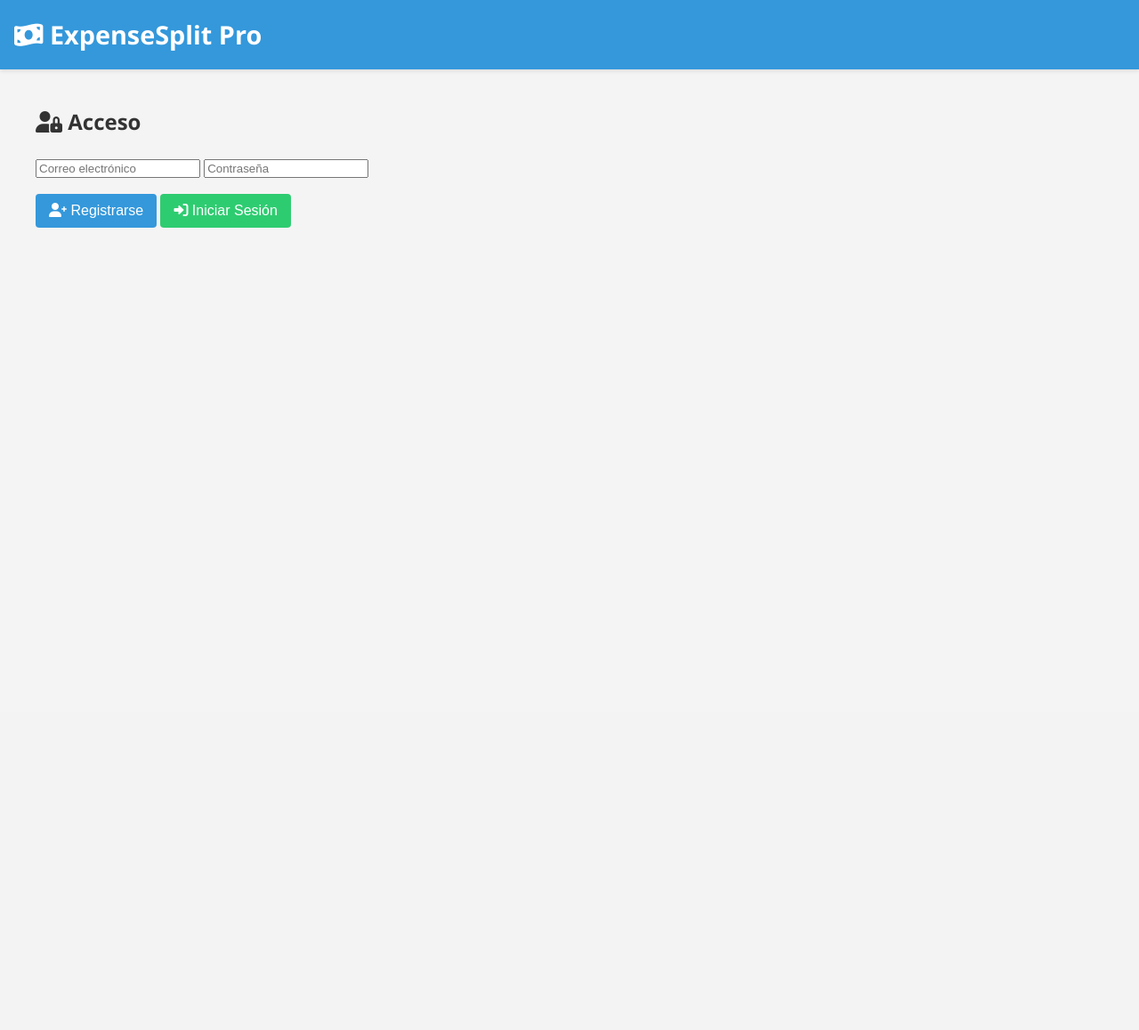
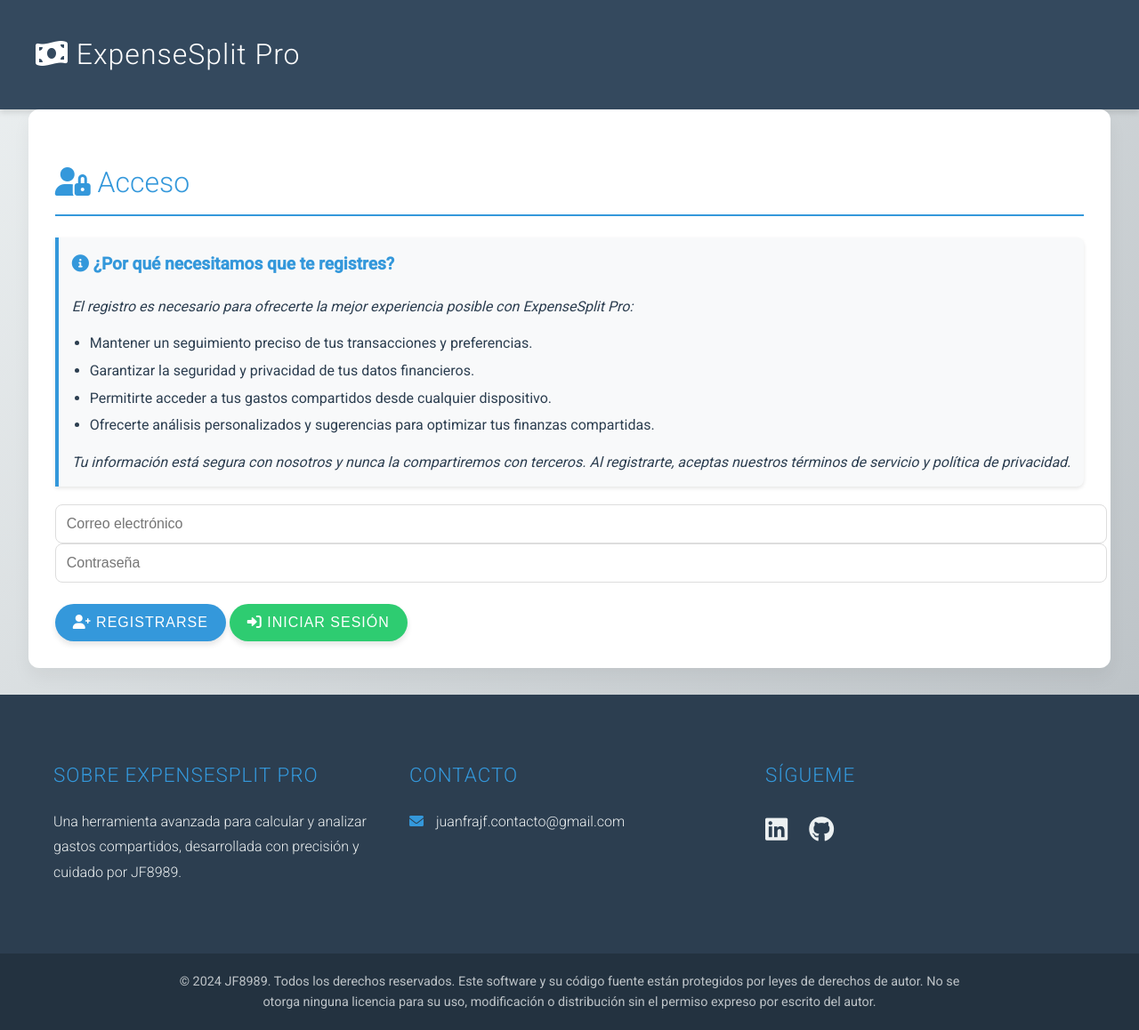
Before and after one commit to jf8989/expenses-calculator-py, a Flask app: page / in a window 1280 px wide. Shown: the whole page at 89% size. Before the commit the page ends 256 px from the top, so only its background shows below. Run offline with Flask 3, Linux system fonts and the light colour scheme; some libraries are stand-ins or nearby versions.

Commit message:
fixed some stuff - added disclaimer

```diff
--- a/static/css/styles.css
+++ b/static/css/styles.css
@@ -4,19 +4,38 @@
   --secondary-color: #2ecc71;
   --danger-color: #e74c3c;
   --warning-color: #f39c12;
-  --text-color: #333;
-  --bg-color: #f4f4f4;
+  --text-color: #2c3e50;
+  --bg-color: #ecf0f1;
   --card-bg: #ffffff;
+  --header-bg: #34495e;
+  --footer-bg: #2c3e50;
+  --footer-text: #ecf0f1;
+  --transition: all 0.3s ease;
 }
 
 /* Base styles */
 body {
-  font-family: "Segoe UI", Tahoma, Geneva, Verdana, sans-serif;
+  font-family: 'Roboto', sans-serif;
   line-height: 1.6;
   margin: 0;
   padding: 0;
-  background-color: var(--bg-color);
+  background: linear-gradient(135deg, #ecf0f1 0%, #bdc3c7 100%);
   color: var(--text-color);
+  transition: var(--transition);
+  display: flex;
+  flex-direction: column;
+  min-height: 100vh; /* Asegura que el body ocupe al menos toda la altura de la ventana */
+}
+
+/* Estilos para fijar el footer al fondo */
+html, body {
+  height: 100%;
+  margin: 0;
+  padding: 0;
+}
+
+.site-content {
+  flex: 1 0 auto; /* Permite que el contenido crezca pero no se encoja */
 }
 
 .container {
@@ -27,10 +46,10 @@ body {
 
 /* Header styles */
 header {
-  background-color: var(--primary-color);
+  background-color: var(--header-bg);
   color: white;
   padding: 1rem;
-  box-shadow: 0 2px 4px rgba(0, 0, 0, 0.1);
+  box-shadow: 0 4px 6px rgba(0, 0, 0, 0.1);
 }
 
 .header-content {
@@ -41,125 +60,127 @@ header {
 
 header h1 {
   margin: 0;
-  font-size: 1.8rem;
+  font-size: 2rem;
+  font-weight: 300;
+  letter-spacing: 1px;
 }
 
 /* Button styles */
 .btn {
-  padding: 10px 15px;
+  padding: 12px 20px;
   border: none;
-  border-radius: 4px;
+  border-radius: 50px;
   cursor: pointer;
   font-size: 1rem;
-  transition: background-color 0.3s ease, transform 0.1s ease;
+  font-weight: 500;
+  text-transform: uppercase;
+  letter-spacing: 1px;
+  transition: var(--transition);
+  box-shadow: 0 4px 6px rgba(0, 0, 0, 0.1);
 }
 
 .btn:hover {
   transform: translateY(-2px);
+  box-shadow: 0 6px 8px rgba(0, 0, 0, 0.15);
+  filter: brightness(110%);
 }
 
-.btn-primary {
-  background-color: var(--primary-color);
-  color: white;
-}
-
-.btn-success {
-  background-color: var(--secondary-color);
-  color: white;
-}
-
-.btn-danger {
-  background-color: var(--danger-color);
-  color: white;
-}
-
-.btn-warning {
-  background-color: var(--warning-color);
-  color: white;
-}
+.btn-primary { background-color: var(--primary-color); color: white; }
+.btn-success { background-color: var(--secondary-color); color: white; }
+.btn-danger { background-color: var(--danger-color); color: white; }
+.btn-warning { background-color: var(--warning-color); color: white; }
 
 /* Form styles */
 .form-group {
-  margin-bottom: 1rem;
+  margin-bottom: 1.5rem;
 }
 
 .form-control {
   width: 100%;
-  padding: 10px;
+  padding: 12px;
   border: 1px solid #ddd;
-  border-radius: 4px;
+  border-radius: 8px;
   font-size: 1rem;
+  transition: var(--transition);
 }
 
-/* Input group styles */
-.input-group {
-  display: flex;
-  margin-bottom: 1rem;
-}
-
-.input-group input {
-  flex-grow: 1;
-  padding: 10px;
-  font-size: 1rem;
-  border: 1px solid #ddd;
-  border-radius: 4px 0 0 4px;
-}
-
-.input-group .btn {
-  border-radius: 0 4px 4px 0;
+.form-control:focus {
+  outline: none;
+  border-color: var(--primary-color);
+  box-shadow: 0 0 0 2px rgba(52, 152, 219, 0.2);
 }
 
 /* Section styles */
 .section {
   background-color: var(--card-bg);
-  border-radius: 8px;
-  padding: 20px;
-  margin-bottom: 20px;
-  box-shadow: 0 4px 6px rgba(0, 0, 0, 0.1);
+  border-radius: 12px;
+  padding: 30px;
+  margin-bottom: 30px;
+  box-shadow: 0 10px 20px rgba(0, 0, 0, 0.05);
+  transition: var(--transition);
+}
+
+.section:hover {
+  transform: translateY(-5px);
+  box-shadow: 0 15px 30px rgba(0, 0, 0, 0.1);
 }
 
 .section h2 {
   color: var(--primary-color);
-  margin-bottom: 1rem;
+  margin-bottom: 1.5rem;
+  font-weight: 300;
+  font-size: 2rem;
+  border-bottom: 2px solid var(--primary-color);
+  padding-bottom: 10px;
 }
 
 /* Table styles */
 .table-responsive {
   overflow-x: auto;
+  border-radius: 8px;
+  box-shadow: 0 4px 6px rgba(0, 0, 0, 0.05);
 }
 
 .table {
   width: 100%;
-  border-collapse: collapse;
+  border-collapse: separate;
+  border-spacing: 0;
 }
 
 .table th,
 .table td {
-  padding: 12px;
+  padding: 15px;
   text-align: left;
-  border-bottom: 1px solid #ddd;
-}
-
-.table td {
-  vertical-align: middle;
+  border-bottom: 1px solid #e0e0e0;
 }
 
 .table th {
   background-color: var(--primary-color);
+  color: white;
+  font-weight: 500;
+  text-transform: uppercase;
+  letter-spacing: 1px;
   white-space: nowrap;
-  overflow: hidden;
-  text-overflow: ellipsis;
+}
+
+.table tr:last-child td {
+  border-bottom: none;
 }
 
 .table tr:nth-child(even) {
-  background-color: #f2f2f2;
+  background-color: #f8f9fa;
+}
+
+.table tr:hover {
+  background-color: #e9ecef;
+  transition: var(--transition);
 }
 
 /* Participants grid */
 .participants-grid {
   display: grid;
-  grid-template-columns: repeat(auto-fill, minmax(200px, 1fr));
-  gap: 1rem;
+  grid-template-columns: repeat(auto-fill, minmax(250px, 1fr));
+  gap: 1.5rem;
   padding: 0;
   list-style-type: none;
 }
@@ -189,100 +207,101 @@ header h1 {
 }
 
 .participant-icon {
-  margin-right: 10px;
-  font-size: 1.2rem;
+  margin-right: 15px;
+  font-size: 1.5rem;
   color: var(--primary-color);
 }
 
 .participant-name {
-  font-weight: bold;
+  font-weight: 500;
+  font-size: 1.1rem;
 }
 
-/* Search bar styles */
-#transaction-search-input {
-  width: 100%;
-  padding: 10px;
-  font-size: 1rem;
-  border: 1px solid #ddd;
-  border-radius: 4px;
-  margin-bottom: 1rem;
+/* Footer styles */
+.site-footer {
+  background-color: var(--footer-bg);
+  color: var(--footer-text);
+  padding: 50px 0 0;
+  flex-shrink: 0; /* Previene que el footer se encoja */
+  margin-top: auto; /* Empuja el footer al fondo */
 }
 
-/* Responsive design */
-@media (max-width: 768px) {
-  .header-content {
-    flex-direction: column;
-    align-items: flex-start;
+.footer-content {
+  display: flex;
+  flex-wrap: wrap;
+  justify-content: space-between;
+  max-width: 1200px;
+  margin: 0 auto;
+  padding: 0 20px;
 }
 
-  header h1 {
-    margin-bottom: 10px;
+.footer-section {
+  flex: 1;
+  margin-bottom: 30px;
+  min-width: 250px;
+  padding: 0 20px;
 }
 
-  .btn-group {
-    display: flex;
-    flex-direction: column;
-    width: 100%;
+.footer-section h3 {
+  color: var(--primary-color);
+  font-size: 1.4rem;
+  margin-bottom: 20px;
+  font-weight: 300;
+  text-transform: uppercase;
+  letter-spacing: 1px;
 }
 
-  .btn-group .btn {
-    margin-bottom: 10px;
+.footer-section p {
+  line-height: 1.8;
+  font-weight: 300;
 }
 
-  .participants-grid {
-    grid-template-columns: 1fr;
+.footer-section.contact i {
+  margin-right: 10px;
+  color: var(--primary-color);
 }
 
-  .participant-card {
-    flex-direction: column;
-    align-items: flex-start;
+.footer-section.social .social-icon {
+  display: inline-block;
+  margin-right: 20px;
+  color: var(--footer-text);
+  font-size: 1.8rem;
+  transition: var(--transition);
 }
 
-  .participant-card .btn-danger {
-    margin-top: 10px;
-    align-self: flex-end;
+.footer-section.social .social-icon:hover {
+  color: var(--primary-color);
+  transform: translateY(-3px);
 }
 
-  .table {
-    font-size: 0.8rem;
+.footer-bottom {
+  background-color: rgba(0, 0, 0, 0.2);
+  padding: 20px 0;
+  text-align: center;
+  margin-top: 30px;
 }
 
-  .table th, .table td {
-    padding: 8px;
-  }
+.copyright {
+  font-size: 0.9rem;
+  color: #bdc3c7;
+  max-width: 900px;
+  margin: 0 auto;
+  padding: 0 20px;
 }
 
 /* Animations */
 @keyframes fadeIn {
-  from {
-    opacity: 0;
-  }
-  to {
-    opacity: 1;
-  }
+  from { opacity: 0; transform: translateY(20px); }
+  to { opacity: 1; transform: translateY(0); }
 }
 
-.section {
-  animation: fadeIn 0.5s ease-in-out;
-}
+.section { animation: fadeIn 0.5s ease-out; }
 
 /* Custom scrollbar */
-::-webkit-scrollbar {
-  width: 8px;
-}
-
-::-webkit-scrollbar-track {
-  background: #f1f1f1;
-}
-
-::-webkit-scrollbar-thumb {
-  background: var(--primary-color);
-  border-radius: 4px;
-}
-
-::-webkit-scrollbar-thumb:hover {
-  background: #2980b9;
-}
+::-webkit-scrollbar { width: 10px; }
+::-webkit-scrollbar-track { background: #f1f1f1; border-radius: 5px; }
+::-webkit-scrollbar-thumb { background: var(--primary-color); border-radius: 5px; }
+::-webkit-scrollbar-thumb:hover { background: #2980b9; }
 
 /* Loading indicator */
 #loading-indicator {
@@ -365,18 +393,142 @@ header h1 {
 
 /* Expense chart */
 #expense-chart {
-  max-width: 500px;
-  margin: 20px auto;
+  max-width: 600px;
+  margin: 30px auto;
+  background-color: white;
+  border-radius: 12px;
+  padding: 20px;
+  box-shadow: 0 10px 20px rgba(0, 0, 0, 0.05);
 }
 
 #transactions-text {
   width: 100%;
-  min-height: 100px;
+  min-height: 120px;
   resize: vertical;
+  padding: 15px;
+  font-family: 'Roboto Mono', monospace;
+  font-size: 14px;
+  line-height: 1.6;
+  border: 1px solid #ddd;
+  border-radius: 8px;
+  transition: var(--transition);
+}
+
+#transactions-text:focus {
+  outline: none;
+  border-color: var(--primary-color);
+  box-shadow: 0 0 0 2px rgba(52, 152, 219, 0.2);
+}
+
+/* Add smooth scrolling */
+html { scroll-behavior: smooth; }
+
+/* Add transition to form inputs */
+input, select, textarea { transition: var(--transition); }
+
+/* Improve readability of instructions */
+.instructions {
+  background-color: #f8f9fa;
+  border-left: 4px solid var(--primary-color);
+  padding: 15px;
+  margin-bottom: 20px;
+  border-radius: 0 8px 8px 0;
+  font-style: italic;
+  color: #555;
+}
+
+/* Correcciones para responsive design */
+@media (max-width: 768px) {
+  .container {
     padding: 10px;
-  font-family: monospace;
-  font-size: 14px;
-  line-height: 1.5;
-  border: 1px solid #ddd;
-  border-radius: 4px;
+    width: 100%;
+    max-width: 100%;
+    box-sizing: border-box;
   }
+
+  .header-content {
+    flex-direction: column;
+    align-items: center;
+  }
+
+  header h1 {
+    font-size: 1.5rem;
+    margin-bottom: 10px;
+  }
+
+  .btn {
+    width: 100%;
+    margin-bottom: 10px;
+  }
+
+  .section {
+    padding: 15px;
+  }
+
+  .table-responsive {
+    overflow-x: auto;
+  }
+
+  .footer-content {
+    flex-direction: column;
+  }
+
+  .footer-section {
+    width: 100%;
+    padding: 0 10px;
+  }
+}
+
+/* Estilos para el disclaimer */
+.disclaimer {
+  background-color: #f8f9fa;
+  border-left: 4px solid var(--primary-color);
+  padding: 15px;
+  margin-bottom: 20px;
+  border-radius: 0 8px 8px 0;
+  box-shadow: 0 2px 4px rgba(0,0,0,0.1);
+}
+
+.disclaimer h3 {
+  color: var(--primary-color);
+  margin-top: 0;
+  font-size: 1.2rem;
+}
+
+.disclaimer ul {
+  padding-left: 20px;
+  margin-bottom: 10px;
+}
+
+.disclaimer li {
+  margin-bottom: 5px;
+}
+
+.disclaimer p {
+  margin-bottom: 0;
+  font-style: italic;
+}
+
+@media (max-width: 600px) {
+  .disclaimer {
+    padding: 10px;
+  }
+
+  .disclaimer h3 {
+    font-size: 1rem;
+  }
+
+  .disclaimer ul {
+    padding-left: 15px;
+  }
+}
+
+@media (max-width: 600px) {
+  .table-responsive {
+    overflow-x: auto;
+    -webkit-overflow-scrolling: touch;
+  }
+
+  .table th,
+  .table td { white-space: nowrap; }
+}
--- a/templates/index.html
+++ b/templates/index.html
@@ -12,11 +12,15 @@
       rel="stylesheet"
       href="https://cdnjs.cloudflare.com/ajax/libs/font-awesome/6.0.0-beta3/css/all.min.css"
     />
+    <link
+      href="https://fonts.googleapis.com/css2?family=Roboto:wght@300;400;500&family=Roboto+Mono&display=swap"
+      rel="stylesheet"
+    />
     <script src="https://cdn.jsdelivr.net/npm/chart.js"></script>
   </head>
   <body>
     <header>
-      <div class="header-content">
+      <div class="header-content container">
         <h1><i class="fas fa-money-bill-wave"></i> ExpenseSplit Pro</h1>
         <button id="logout-btn" class="btn btn-danger">
           <i class="fas fa-sign-out-alt"></i> Cerrar Sesión
@@ -24,11 +28,33 @@
       </div>
     </header>
 
-    <div id="auth-section" class="container">
+    <div id="auth-section" class="container section">
       <h2><i class="fas fa-user-lock"></i> Acceso</h2>
+      <div id="auth-disclaimer" class="disclaimer">
+        <h3><i class="fas fa-info-circle"></i> ¿Por qué necesitamos que te registres?</h3>
+        <p>El registro es necesario para ofrecerte la mejor experiencia posible con ExpenseSplit Pro:</p>
+        <ul>
+            <li>Mantener un seguimiento preciso de tus transacciones y preferencias.</li>
+            <li>Garantizar la seguridad y privacidad de tus datos financieros.</li>
+            <li>Permitirte acceder a tus gastos compartidos desde cualquier dispositivo.</li>
+            <li>Ofrecerte análisis personalizados y sugerencias para optimizar tus finanzas compartidas.</li>
+        </ul>
+        <p>Tu información está segura con nosotros y nunca la compartiremos con terceros.
+           Al registrarte, aceptas nuestros términos de servicio y política de privacidad.</p>
+    </div>
       <div class="form-group">
-        <input type="email" id="email" placeholder="Correo electrónico" />
-        <input type="password" id="password" placeholder="Contraseña" />
+        <input
+          type="email"
+          id="email"
+          class="form-control"
+          placeholder="Correo electrónico"
+        />
+        <input
+          type="password"
+          id="password"
+          class="form-control"
+          placeholder="Contraseña"
+        />
       </div>
       <div class="btn-group">
         <button id="register-btn" class="btn btn-primary">
@@ -63,6 +89,7 @@
         <div class="form-group">
           <textarea
             id="transactions-text"
+            class="form-control"
             rows="5"
             placeholder="15/06/2024: IZI*DON PIZZA - 97.00&#10;23/06/2024: OPENAI *CHATGPT SUBSCR - 20.00"
           ></textarea>
@@ -78,35 +105,15 @@
           <input
             type="text"
             id="new-participant"
+            class="form-control"
             placeholder="Nombre del participante"
           />
           <button id="add-participant-btn" class="btn btn-success">
             <i class="fas fa-user-plus"></i> Añadir
           </button>
         </div>
-        <div id="participants-list">
-          <!-- Aquí es donde se agregarán dinámicamente los participant-card -->
-          <div class="participant-card">
-            <div class="participant-info">
-              <i class="participant-icon fas fa-user"></i>
-              <span class="participant-name">JF</span>
-            </div>
-            <button class="btn btn-danger">Eliminar</button>
-          </div>
-          <div class="participant-card">
-            <div class="participant-info">
-              <i class="participant-icon fas fa-user"></i>
-              <span class="participant-name">Natalia Maribel</span>
-            </div>
-            <button class="btn btn-danger">Eliminar</button>
-          </div>
-          <div class="participant-card">
-            <div class="participant-info">
-              <i class="participant-icon fas fa-user"></i>
-              <span class="participant-name">Primo</span>
-            </div>
-            <button class="btn btn-danger">Eliminar</button>
-          </div>
+        <div id="participants-list" class="participants-grid">
+          <!-- Los participant-card se agregarán dinámicamente aquí -->
         </div>
       </div>
 
@@ -129,6 +136,7 @@
           <input
             type="text"
             id="transaction-search-input"
+            class="form-control"
             placeholder="Buscar transacciones..."
           />
         </div>
@@ -160,7 +168,6 @@
                 <th>Participante</th>
                 <th>Total (Principal)</th>
                 <th>Total (Secundaria)</th>
-                <th>Porcentaje</th>
               </tr>
             </thead>
             <tbody>
@@ -168,9 +175,52 @@
             </tbody>
           </table>
         </div>
-        <div id="summary-chart"></div>
+        <div id="expense-chart"></div>
       </div>
     </div>
+
+    <div id="loading-indicator" style="display: none">
+      <div class="spinner"></div>
+    </div>
+
+    <footer class="site-footer">
+      <div class="footer-content">
+        <div class="footer-section about">
+          <h3>Sobre ExpenseSplit Pro</h3>
+          <p>
+            Una herramienta avanzada para calcular y analizar gastos
+            compartidos, desarrollada con precisión y cuidado por JF8989.
+          </p>
+        </div>
+        <div class="footer-section contact">
+          <h3>Contacto</h3>
+          <p><i class="fas fa-envelope"></i> juanfrajf.contacto@gmail.com</p>
+        </div>
+        <div class="footer-section social">
+          <h3>Sígueme</h3>
+          <a
+            href="https://www.linkedin.com/in/jfmarcenaroa/"
+            class="social-icon"
+            target="_blank"
+            ><i class="fab fa-linkedin"></i
+          ></a>
+          <a
+            href="https://github.com/jf8989?tab=repositories"
+            class="social-icon"
+            target="_blank"
+            ><i class="fab fa-github"></i
+          ></a>
+        </div>
+      </div>
+      <div class="footer-bottom">
+        <p class="copyright">
+          © 2024 JF8989. Todos los derechos reservados. Este software y su
+          código fuente están protegidos por leyes de derechos de autor. No se
+          otorga ninguna licencia para su uso, modificación o distribución sin
+          el permiso expreso por escrito del autor.
+        </p>
+      </div>
+    </footer>
 
     <script src="https://cdnjs.cloudflare.com/ajax/libs/Chart.js/3.7.0/chart.min.js"></script>
     <script src="{{ url_for('static', filename='js/main.js') }}"></script>
```
Also changed, not shown: other parts of static/css/styles.css (+42 -36 lines). Lines whose indentation alone changed are shown as unchanged.
